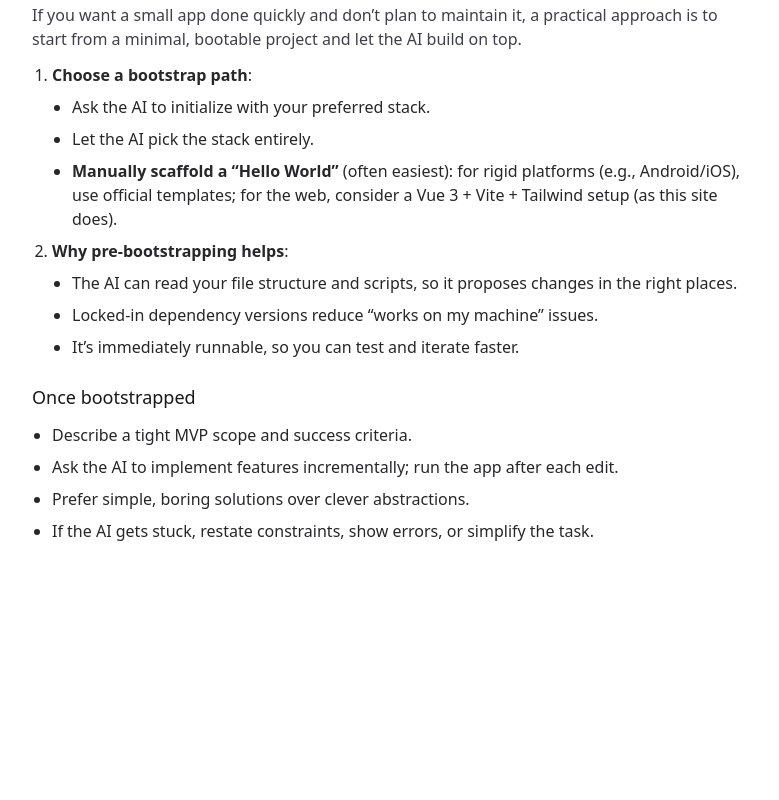
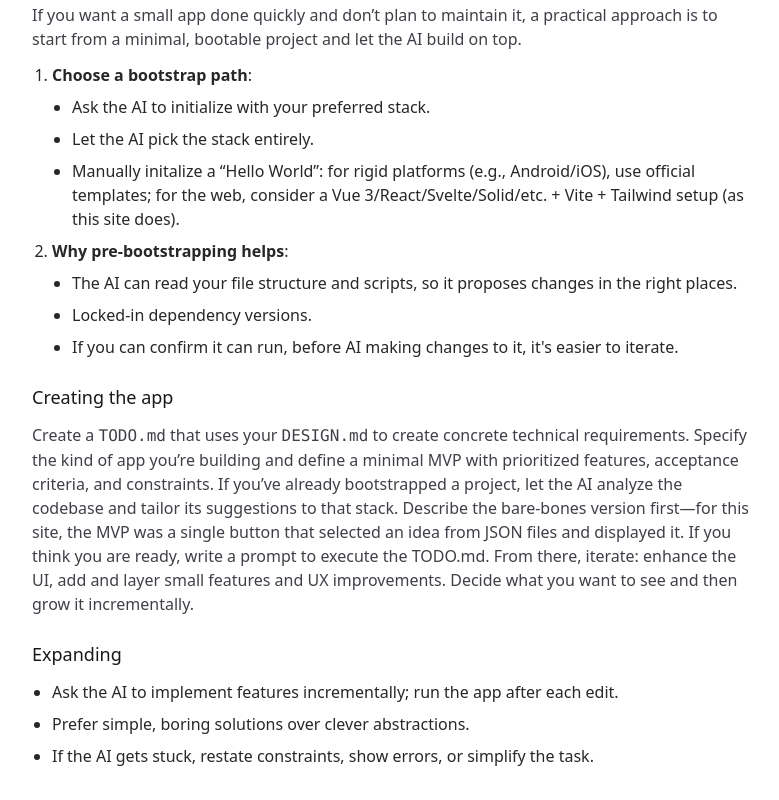
Before and after one commit to shaarselhorst/vibes-only, a Vue app in the folder 10-app/vibes-only/: page /guide in a window 1280 px wide. Shown: the part 1036-1836 px from the top of the page, without its empty margins (248-1027 px from the left). Before the commit the page ends 1611 px from the top, so only its background shows below. Built offline with nearby package versions, Linux system fonts and the light colour scheme.

Commit message:
Revise Guide.vue to clarify app creation steps, including a new section on defining technical requirements and expanding on the MVP concept. Adjusted language for better readability and updated headings for improved structure.

```diff
--- a/10-app/vibes-only/src/pages/Guide.vue
+++ b/10-app/vibes-only/src/pages/Guide.vue
@@ -50,23 +50,34 @@ import TopBar from '@/components/TopBar.vue'
           <ul class="mt-2 list-disc pl-5 space-y-2">
             <li>Ask the AI to initialize with your preferred stack.</li>
             <li>Let the AI pick the stack entirely.</li>
-            <li><strong>Manually scaffold a “Hello World”</strong> (often easiest): for rigid platforms (e.g., Android/iOS), use official templates;
-              for the web, consider a Vue 3 + Vite + Tailwind setup (as this site does).
+            <li>Manually initalize a “Hello World”: for rigid platforms (e.g., Android/iOS), use official templates;
+              for the web, consider a Vue 3/React/Svelte/Solid/etc. + Vite + Tailwind setup (as this site does).
             </li>
           </ul>
         </li>
         <li class="text-zinc-800 dark:text-zinc-200"><strong>Why pre-bootstrapping helps</strong>:
           <ul class="mt-2 list-disc pl-5 space-y-2">
             <li>The AI can read your file structure and scripts, so it proposes changes in the right places.</li>
-            <li>Locked-in dependency versions reduce “works on my machine” issues.</li>
-            <li>It’s immediately runnable, so you can test and iterate faster.</li>
+            <li>Locked-in dependency versions.</li>
+            <li>If you can confirm it can run, before AI making changes to it, it's easier to iterate.</li>
           </ul>
         </li>
       </ol>
 
-      <h3 class="mt-6 text-lg font-medium text-zinc-900 dark:text-zinc-100">Once bootstrapped</h3>
+      <h3 class="mt-6 text-lg font-medium text-zinc-900 dark:text-zinc-100">Creating the app</h3>
+      <p class="mt-3 text-zinc-700 dark:text-zinc-300">
+        Create a <code>TODO.md</code> that uses your <code>DESIGN.md</code> to create concrete technical requirements.
+        Specify the kind of app you’re building and
+        define a minimal MVP with prioritized features, acceptance criteria, and constraints. If you’ve already bootstrapped a project, let the AI analyze the codebase and tailor its
+        suggestions to that stack. Describe the bare-bones version first—for this site, the MVP was a
+        single button that selected an idea from JSON files and displayed it. If you think you are ready, write a prompt to execute the TODO.md.
+
+        From there, iterate: enhance the UI, add
+        and layer small features and UX improvements. Decide what you want to see and then grow it incrementally.
+      </p>
+
+      <h3 class="mt-6 text-lg font-medium text-zinc-900 dark:text-zinc-100">Expanding</h3>
       <ul class="mt-3 list-disc pl-5 space-y-2">
-        <li class="text-zinc-800 dark:text-zinc-200">Describe a tight MVP scope and success criteria.</li>
         <li class="text-zinc-800 dark:text-zinc-200">Ask the AI to implement features incrementally; run the app after each edit.</li>
         <li class="text-zinc-800 dark:text-zinc-200">Prefer simple, boring solutions over clever abstractions.</li>
         <li class="text-zinc-800 dark:text-zinc-200">If the AI gets stuck, restate constraints, show errors, or simplify the task.</li>
```
